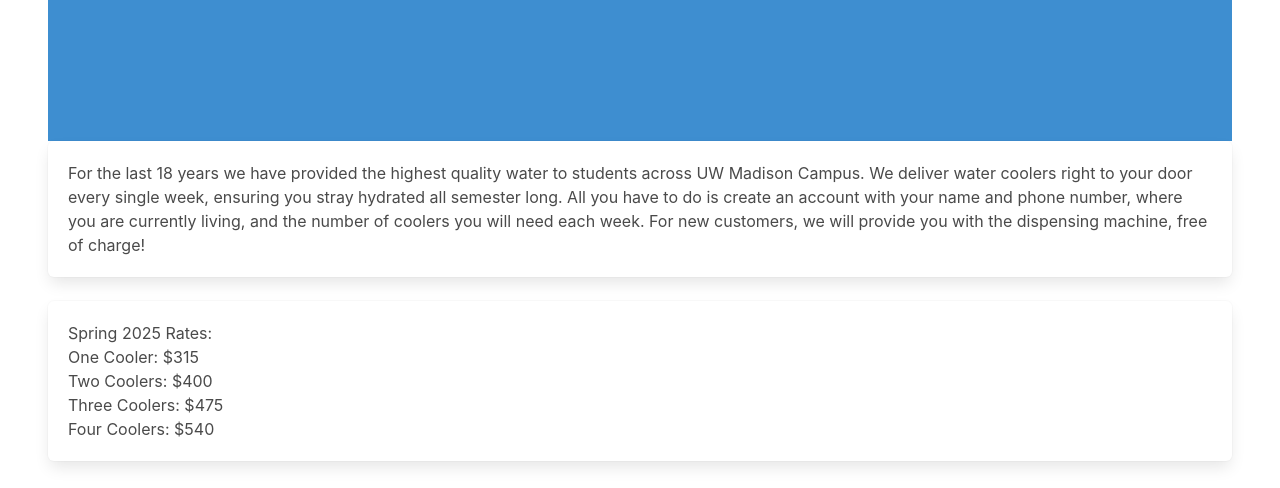
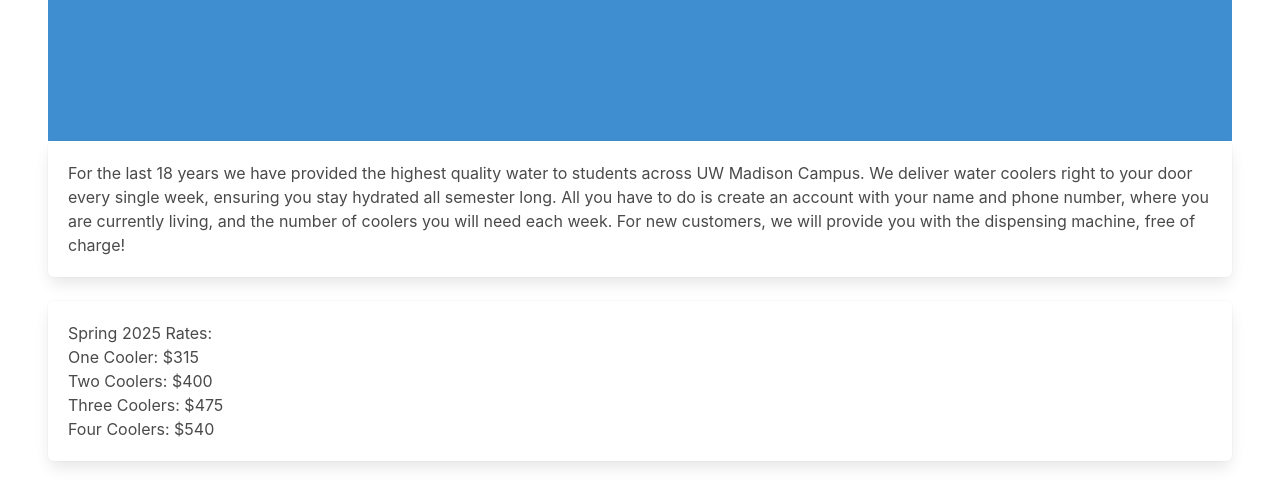
Before and after one commit to farisalk12/College-Coolers, a plain HTML site: page public/home.html in a window 1280 px wide. Shown: the part 312-800 px from the top of the page. Drawn offline with nearby package versions, Linux system fonts and the light colour scheme; no server answers.

Commit message:
Changed spelling

```diff
--- a/public/home.html
+++ b/public/home.html
@@ -201,7 +201,7 @@
         <div class="semester_info box">
           For the last 18 years we have provided the highest quality water to
           students across UW Madison Campus. We deliver water coolers right to
-          your door every single week, ensuring you stray hydrated all semester
+          your door every single week, ensuring you stay hydrated all semester
           long. All you have to do is create an account with your name and phone
           number, where you are currently living, and the number of coolers you
           will need each week. For new customers, we will provide you with the
```
